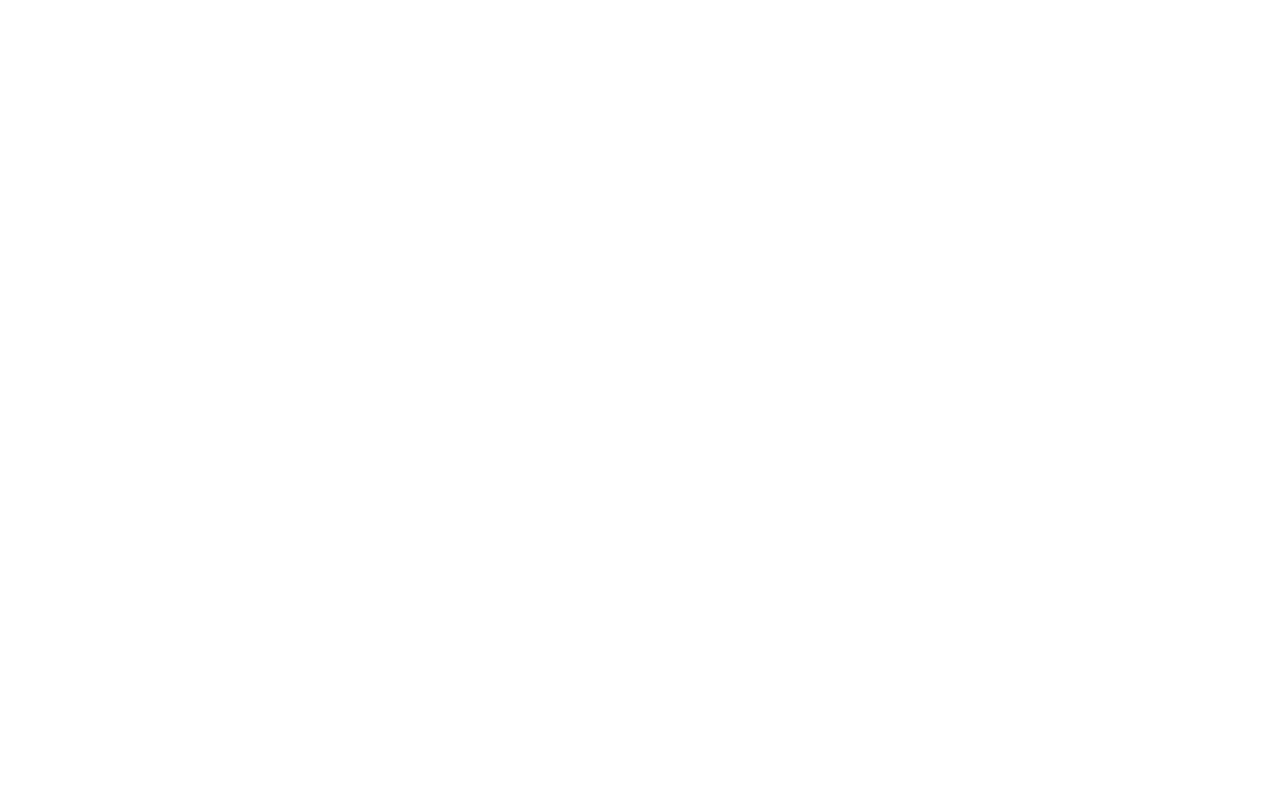
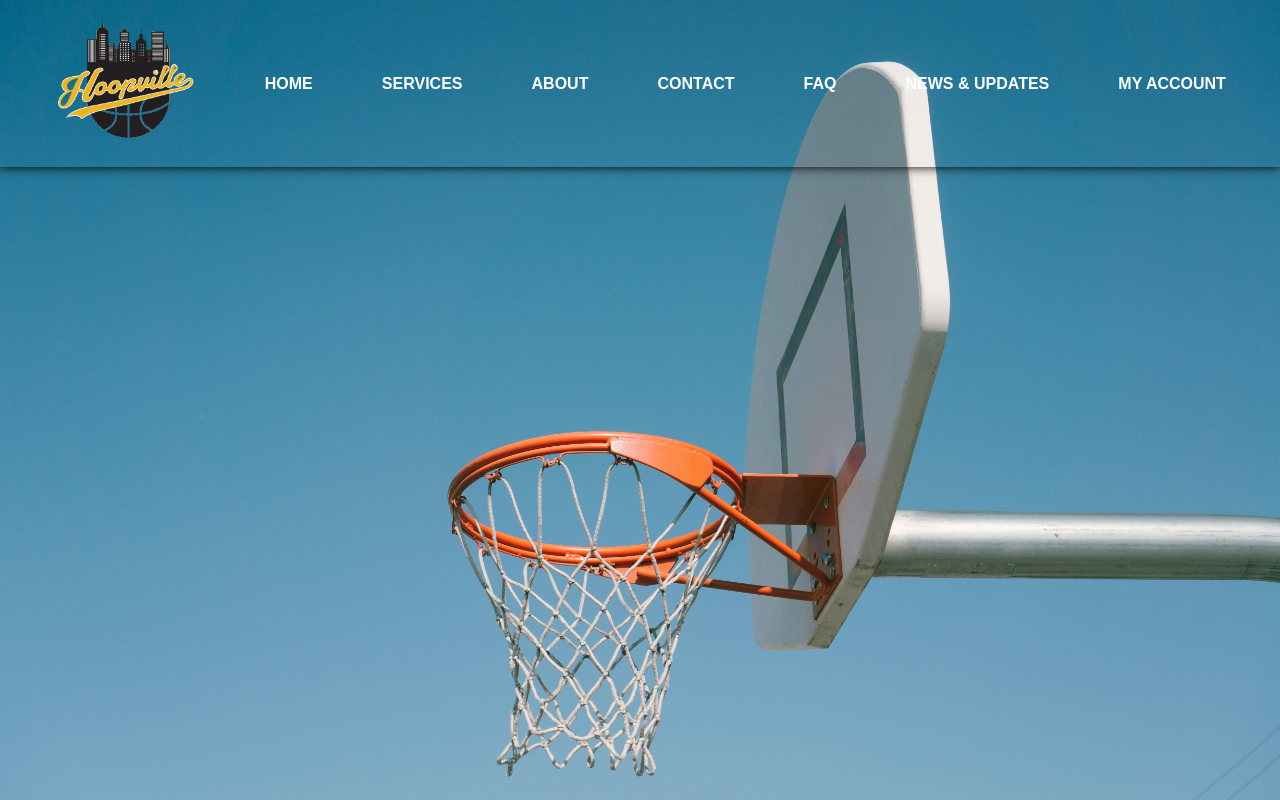
Before and after one commit to ceveline/HoopVille, a PHP site: page /app/views/navbar.php in a window 1280 px wide. Before the commit the page is empty. Run offline with PHP 8.4, Linux system fonts and the light colour scheme.

Commit message:
fixed navbar

```diff
--- a/app/core/Controller.php
+++ b/app/core/Controller.php
@@ -2,12 +2,15 @@
 namespace app\core;
 
 class Controller{
-	function view($name, $data=null){
+	function view($name, $data=null, $navbar=false){
 		//load the view files to present them to the Web user
 		if(is_array($data) && !array_is_list($data)){
 			extract($data);
 		}
 
+		if ($navbar == true) {
+			include('app/views/navbar.php');
+		}
 		include('app/views/' . $name . '.php');
 	}
 }
--- a/app/routes.php
+++ b/app/routes.php
@@ -1,2 +1,3 @@
 <?php
 //defined a few routes "url"=>"controller,method" -> connected to the App.php file in the core folder
+$this->addRoute('User/login','User,login');
--- /dev/null
+++ b/app/views/navbar.php
@@ -0,0 +1,42 @@
+<!DOCTYPE html>
+<html lang="en">
+<head>
+    <meta charset="UTF-8">
+    <meta http-equiv="X-UA-Compatible" content="IE=edge">
+    <meta name="viewport" content="width=device-width, initial-scale=1.0">
+    <title>Document</title>
+    <link rel="stylesheet" href="https://cdnjs.cloudflare.com/ajax/libs/font-awesome/6.5.2/css/all.min.css" integrity="sha512-SnH5WK+bZxgPHs44uWIX+LLJAJ9/2PkPKZ5QiAj6Ta86w+fsb2TkcmfRyVX3pBnMFcV7oQPJkl9QevSCWr3W6A==" crossorigin="anonymous" referrerpolicy="no-referrer" />
+    <link rel="stylesheet" href="/assets/styles/navbar.css">
+    <style>
+
+    </style>
+</head>
+<body>
+    <header>
+        <div class="logo"><img src="/assets/images/hoopvilleLogo.png"></img></div>
+        <ul>
+            <li>
+                <a class="nav-link" href="#">Home</a>
+            </li>
+            <li>
+                <a class="nav-link" href="#">Services</a>
+            </li>
+            <li>
+                <a class="nav-link" href="#">About</a>
+            </li>
+            <li>
+                <a class="nav-link" href="#">Contact</a>
+            </li>
+            <li>
+                <a class="nav-link" href="#">FAQ</a>
+            </li>
+            <li>
+                <a class="nav-link" href="#">News & Updates</a>
+            </li>
+            <li>
+                <a class="nav-link" href="#">My Account</a>
+            </li>
+        </ul>
+    </header>
+</body>
+</html>
--- /dev/null
+++ b/assets/styles/navbar.css
@@ -0,0 +1,68 @@
+* {
+    margin: 0;
+    padding: 0;
+    box-sizing: border-box;
+    font-family: arial;
+}
+
+body {
+    background: url("/assets/images/basketball.jpg");
+    background-size: cover;
+    height: 100vh;
+    background-position: center;
+}
+
+header {
+    width: 100%;
+    height: 167px;
+    display: flex;
+    justify-content: space-between;
+    align-items: center;
+    position: fixed;
+    z-index: 99;
+    box-shadow: 0 0 10px #000;
+    background-color: rgba(0, 0, 0, 0, 10);
+}
+
+img {
+    flex: 1;
+    color: white;
+    margin-left: 50px;
+    text-transform: uppercase;
+    height: 120px;
+}
+
+header ul {
+    flex: 2;
+    display: flex;
+    justify-content: space-evenly;
+}
+
+header ul li {
+    list-style: none;
+}
+
+header ul li a {
+    text-decoration: none;
+    color: white;
+    font-weight: 600;
+    text-transform: uppercase;
+    padding: 10px 15px;
+}
+
+header ul li a:hover{
+    border-bottom: 2px solid cadetblue;
+}
+
+/* @media(max-width:1000px){
+    header ul{
+        position: fixed;
+        top: 100px;
+        background: rgba(0, 0, 0, 0, 5);
+        height: calc(100vh - 100px);
+        width: 50%;
+        flex-direction: column;
+        align-items: center;
+        transition: right 0.5s linear;
+    }
+} */
```
Also changed, not shown: app/controllers/User.php (added, +29 -0 lines), app/views/User/login.php (+20 -1 lines), assets/images/basketball.jpg (added), assets/images/basketball2.jpg (added), assets/images/hoopvilleLogo.png (added).
